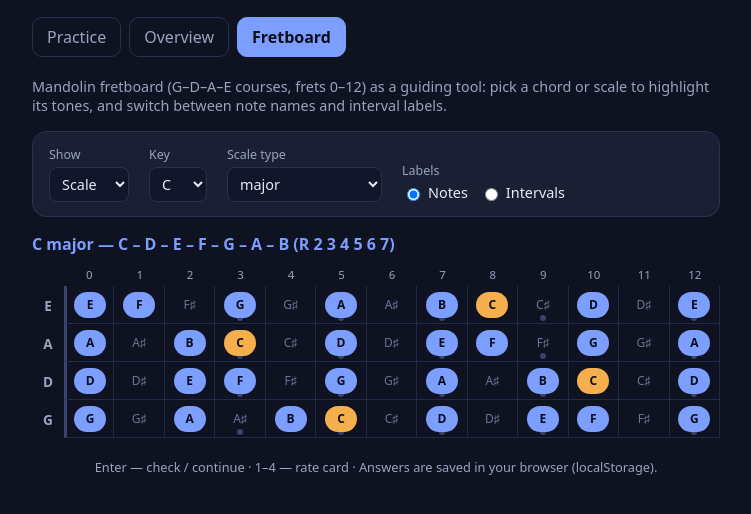
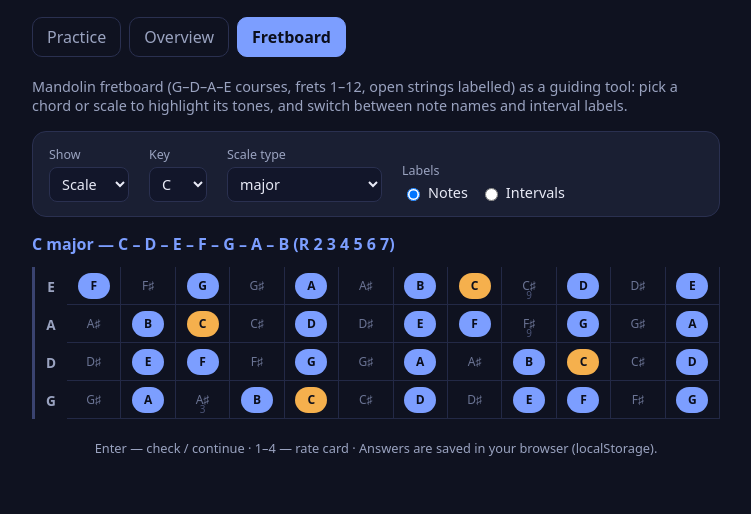
Before and after one commit to jherrlin/music-theory-questions, a plain HTML site: page index.html in a window 1280 px wide. Both pictures are taken after a click on the button "Fretboard". Shown: the part 54-568 px from the top of the page, without its empty margins (264-1015 px from the left). Drawn offline with Linux system fonts and the light colour scheme.

Commit message:
Drop fret-number header row and open-string column from fretboard

```diff
--- a/index.html
+++ b/index.html
@@ -80,8 +80,9 @@
 
     <section id="fretboard-view" class="view" hidden>
       <p class="fb-intro">
-        Mandolin fretboard (G–D–A–E courses, frets 0–12) as a guiding tool: pick a chord
-        or scale to highlight its tones, and switch between note names and interval labels.
+        Mandolin fretboard (G–D–A–E courses, frets 1–12, open strings labelled) as a
+        guiding tool: pick a chord or scale to highlight its tones, and switch
+        between note names and interval labels.
       </p>
       <div id="fretboard-controls" class="fb-controls"></div>
       <div id="fretboard"></div>
--- a/js/fretboard.js
+++ b/js/fretboard.js
@@ -147,13 +147,9 @@
     const grid = document.createElement('div');
     grid.className = 'fb-grid';
 
-    // Header row: fret numbers.
-    addCell(grid, '', 'fb-corner');
-    for (let f = 0; f <= FRETS; f++) addCell(grid, String(f), 'fb-fret-label');
-
     for (const str of STRINGS) {
       addCell(grid, str.label, 'fb-string-label');
-      for (let f = 0; f <= FRETS; f++) {
+      for (let f = 1; f <= FRETS; f++) {
         const pc = (str.pc + f) % 12;
         const member = memberByPc[pc];
         const isRoot = !!member && member.semis === 0;
@@ -166,9 +162,9 @@
           label = member ? intervalBySemis[diff] : GENERIC_INTERVALS[diff];
         }
 
+        const isInlay = INLAYS.indexOf(f) !== -1;
         const cls = 'fb-cell' +
-          (f === 0 ? ' open' : '') +
-          (INLAYS.indexOf(f) !== -1 ? ' inlay' : '') +
+          (isInlay ? ' inlay' : '') +
           (member ? ' member' : '') +
           (isRoot ? ' root' : '');
         const cell = addCell(grid, '', cls);
@@ -176,6 +172,12 @@
         dot.className = 'fb-dot';
         dot.textContent = label;
         cell.appendChild(dot);
+        if (isInlay) {
+          const num = document.createElement('span');
+          num.className = 'fb-inlay';
+          num.textContent = String(f);
+          cell.appendChild(num);
+        }
       }
     }
 
--- a/styles.css
+++ b/styles.css
@@ -224,16 +224,10 @@ summary { cursor: pointer; color: var(--muted); }
 
 .fb-grid {
   display: grid;
-  grid-template-columns: 2rem repeat(13, minmax(34px, 1fr));
+  grid-template-columns: 2rem repeat(12, minmax(34px, 1fr));
   gap: 0;
   min-width: 520px;
-}
-.fb-corner { }
-.fb-fret-label {
-  color: var(--muted);
-  font-size: 0.72rem;
-  text-align: center;
-  padding-bottom: 4px;
+  border-left: 3px solid #3a4370; /* the nut */
 }
 .fb-string-label {
   color: var(--muted);
@@ -252,17 +246,14 @@ summary { cursor: pointer; color: var(--muted); }
   border-right: 1px solid #232946;
   border-bottom: 1px solid #232946;
 }
-.fb-cell.open { border-left: 3px solid #3a4370; }
-.fb-cell.inlay::after {
-  content: '';
+.fb-cell.inlay .fb-inlay {
   position: absolute;
   bottom: 2px;
   left: 50%;
   transform: translateX(-50%);
-  width: 6px;
-  height: 6px;
-  border-radius: 50%;
-  background: #3a4370;
+  font-size: 0.62rem;
+  color: #4c5578;
+  pointer-events: none;
 }
 .fb-dot {
   min-width: 32px;
```
Also changed, not shown: fretboard.png (added).
